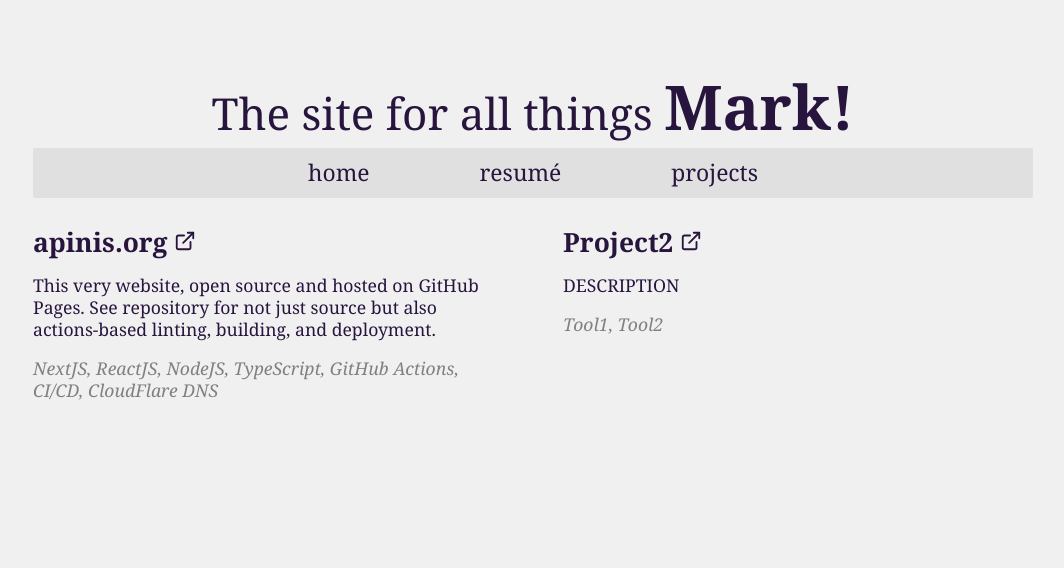
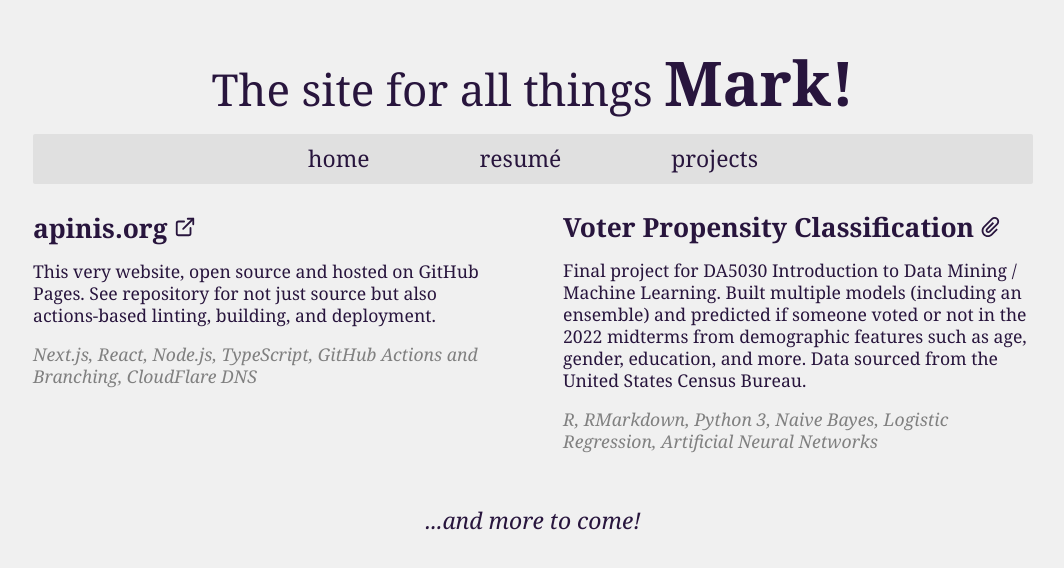
Before and after one commit to mapinis/mapinis.github.io, a Next.js app: page /projects in a window 1280 px wide. Shown: the top 568 px of the page, without its empty margins (107-1171 px from the left). Built offline with nearby package versions, Linux system fonts and the light colour scheme.

Commit message:
Added another project, slight formatting change and restructure

```diff
--- a/src/app/globals.css
+++ b/src/app/globals.css
@@ -31,7 +31,7 @@ body {
   min-height: 100vh;
   width: 80vw;
   max-width: 1000px;
-  margin: 4rem auto;
+  margin: 2.5rem auto;
   line-height: 22px;
   font-size: 1.1em;
 }
@@ -74,7 +74,7 @@ a:hover {
 #header {
   font-size: 2.5em;
   line-height: initial;
-  margin: auto;
+  margin: 0 auto 10px auto;
   max-width: fit-content;
   text-align: center;
 }
@@ -82,11 +82,10 @@ a:hover {
 @media only screen and (orientation: portrait) {
   #header {
     font-size: 2.0em;
-    margin-bottom: 10pt;
   }
 
   body {
-    margin: 2.5rem auto;
+    margin: 2rem auto;
   }
 }
 
--- a/src/app/projects/page.module.css
+++ b/src/app/projects/page.module.css
@@ -28,3 +28,10 @@
   font-style: italic;
   color: gray;
 }
+
+#finalMessage {
+  max-width: fit-content;
+  margin: 1.5rem auto 0 auto;
+  font-size: 1.3em;
+  font-style: italic;
+}
--- a/src/app/projects/page.tsx
+++ b/src/app/projects/page.tsx
@@ -1,4 +1,6 @@
 import { FiExternalLink } from "react-icons/fi"
+import { ImAttachment } from "react-icons/im";
+
 import styles from "./page.module.css"
 
 export default function Page() {
@@ -6,30 +8,35 @@ export default function Page() {
     {
       title: "apinis.org",
       url: "https://github.com/mapinis/mapinis.github.io",
+      icon: <FiExternalLink size={22} />,
       desc: "This very website, open source and hosted on GitHub Pages. See repository for not just source but also actions-based linting, building, and deployment.",
       tools: [
-        "NextJS", "ReactJS", "NodeJS", "TypeScript", "GitHub Actions", "CI/CD", "CloudFlare DNS"
+        "Next.js", "React", "Node.js", "TypeScript", "GitHub Actions and Branching", "CloudFlare DNS"
       ],
     },
     {
-      title: "Project2",
-      url: "NONE",
-      desc: "DESCRIPTION",
+      title: "Voter Propensity Classification",
+      url: "/documents/voting-project.pdf",
+      icon: <ImAttachment size={20} />,
+      desc: "Final project for DA5030 Introduction to Data Mining / Machine Learning. Built multiple models (including an ensemble) and predicted if someone voted or not in the 2022 midterms from demographic features such as age, gender, education, and more. Data sourced from the United States Census Bureau.",
       tools: [
-        "Tool1", "Tool2"
+        "R", "RMarkdown", "Python 3", "Naive Bayes", "Logistic Regression", "Artificial Neural Networks"
       ]
     }
   ]
 
   return (
+    <>
       <div id={styles.content}>
-      {projects.map(({title, url, desc, tools}) => (
+        {projects.map(({title, url, icon, desc, tools}) => (
           <div key={title} className={styles.project}>
-          <p><a className={styles.title} href={url} target="_blank">{title} <FiExternalLink className={styles.icons} size={22}/></a></p>
+            <p><a className={styles.title} href={url} target="_blank">{title} {icon}</a></p>
             <p className={styles.desc}>{desc}</p>
             <p className={styles.tools}>{tools.join(", ")}</p>
           </div>
         ))}
       </div>
+      <div id={styles.finalMessage}>...and more to come!</div>
+    </>
   )
 }
--- a/src/app/resume/page.tsx
+++ b/src/app/resume/page.tsx
@@ -4,8 +4,8 @@ export default function Page() {
 
   return (
     <div id={styles.resume}>
-      <object data="/resume-no-cell.pdf#view=FitV&toolbar=0" type="application/pdf" width="100%" height="100%">
-        <p>Click <a href="/resume-no-cell.pdf" target="_blank">here</a> to open resumé PDF.</p>
+      <object data="/documents/resume-no-cell.pdf#view=FitV&toolbar=0" type="application/pdf" width="100%" height="100%">
+        <p>Click <a href="/documents/resume-no-cell.pdf" target="_blank">here</a> to open resumé PDF.</p>
       </object>
     </div>
   )
```
Also changed, not shown: 2 other files (tests, documents, lock files or other folders). Lines whose indentation alone changed are shown as unchanged.
